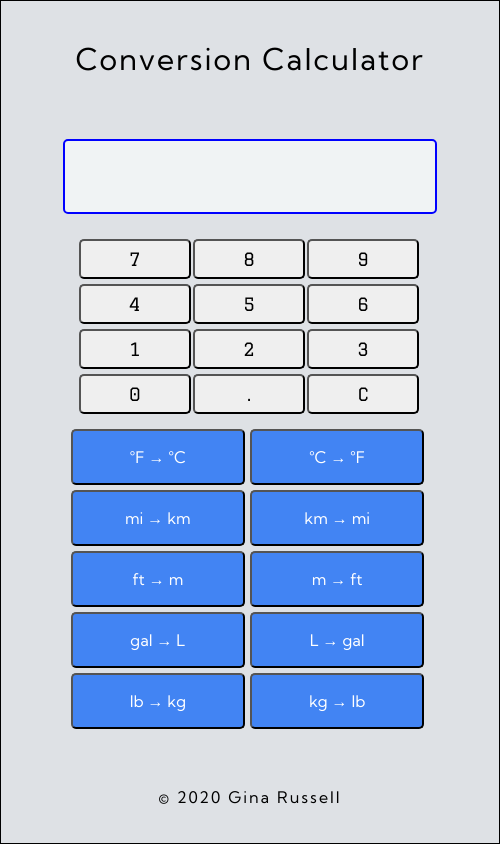
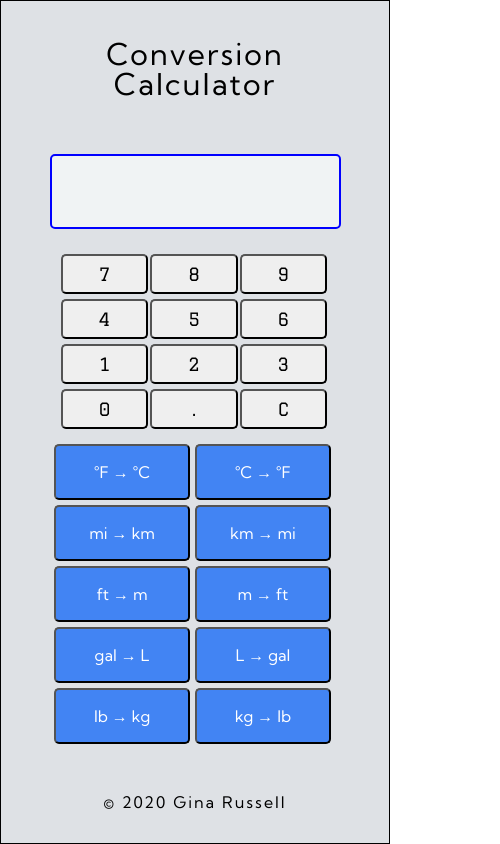
Before and after one commit to ginabethrussell/conversion-calculator, a plain HTML site: page index.html in a window 390 px wide. Shown: the whole page, 500 px wide, since content can reach past the window. Drawn offline with Linux system fonts and the light colour scheme.

Commit message:
adjusted styles and fonts for mobile phones

```diff
--- a/styles.css
+++ b/styles.css
@@ -97,7 +97,7 @@ main {
      justify-content: flex-end;
      align-items: flex-end;
      font-size: 3rem;
-    font-family: 'Graduate', cursive;
+    font-family: 'Graduate', monospace;
    padding-right: 10px;
    padding-bottom: 10px;
 
@@ -118,7 +118,7 @@ main {
     margin-right: 2px;
     padding: 16px 8px;
     font-size: 1.8rem;
-    font-family: 'Graduate', cursive;
+    font-family: 'Graduate', monospace;
     display: flex;
     flex-direction: row;
     justify-content: center;
@@ -157,4 +157,15 @@ footer{
 footer p {
     font-size: 1.6rem;
     letter-spacing: 2px;
+    text-align: center;
 }
+
+@media (max-width: 500px){
+    .container {
+        width: 100%;
+        min-width: 330px;
+    }
+    header {
+        width: 85%;
+    }
+}
```
